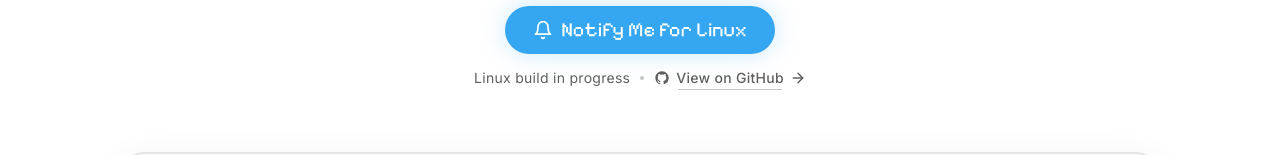
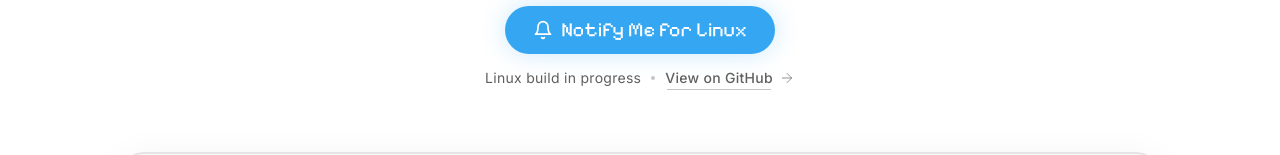
Before and after one commit to jjobligado/pawse-website, a Next.js app: page / in a window 1280 px wide. Shown: the part 419-574 px from the top of the page. Built offline with nearby package versions, Linux system fonts and the light colour scheme.

Commit message:
style(hero): remove GitHub icon and reduce arrow stroke width to 1px

```diff
--- a/components/hero-section.tsx
+++ b/components/hero-section.tsx
@@ -369,18 +369,6 @@ export default function HeroSection() {
                             rel="noopener noreferrer"
                             className="inline-flex items-center gap-1.5 font-medium hover:text-[#232323] transition-colors group"
                         >
-                            <svg
-                                viewBox="0 0 24 24"
-                                fill="currentColor"
-                                aria-hidden="true"
-                                className="w-4 h-4"
-                            >
-                                <path
-                                    fillRule="evenodd"
-                                    clipRule="evenodd"
-                                    d="M12 2C6.477 2 2 6.484 2 12.017c0 4.425 2.865 8.18 6.839 9.504.5.092.682-.217.682-.483 0-.237-.008-.868-.013-1.703-2.782.605-3.369-1.343-3.369-1.343-.454-1.158-1.11-1.466-1.11-1.466-.908-.62.069-.608.069-.608 1.003.07 1.53 1.032 1.53 1.032.892 1.53 2.341 1.088 2.91.832.092-.647.35-1.088.636-1.338-2.22-.253-4.555-1.113-4.555-4.951 0-1.093.39-1.988 1.029-2.688-.103-.253-.446-1.272.098-2.65 0 0 .84-.27 2.75 1.026A9.564 9.564 0 0112 6.844c.85.004 1.705.115 2.504.337 1.909-1.296 2.747-1.027 2.747-1.027.546 1.379.202 2.398.1 2.651.64.7 1.028 1.595 1.028 2.688 0 3.848-2.339 4.695-4.566 4.943.359.309.678.92.678 1.855 0 1.338-.012 2.419-.012 2.747 0 .268.18.58.688.482A10.019 10.019 0 0022 12.017C22 6.484 17.522 2 12 2z"
-                                />
-                            </svg>
                             <span className="relative inline-block">
                                 View on GitHub
                                 <span
@@ -400,14 +388,14 @@ export default function HeroSection() {
                                 <path
                                     d="M5 12H19"
                                     stroke="currentColor"
-                                    strokeWidth="2.25"
+                                    strokeWidth="1"
                                     strokeLinecap="round"
                                     strokeLinejoin="round"
                                 />
                                 <path
                                     d="M12 5L19 12L12 19"
                                     stroke="currentColor"
-                                    strokeWidth="2.25"
+                                    strokeWidth="1"
                                     strokeLinecap="round"
                                     strokeLinejoin="round"
                                 />
```
